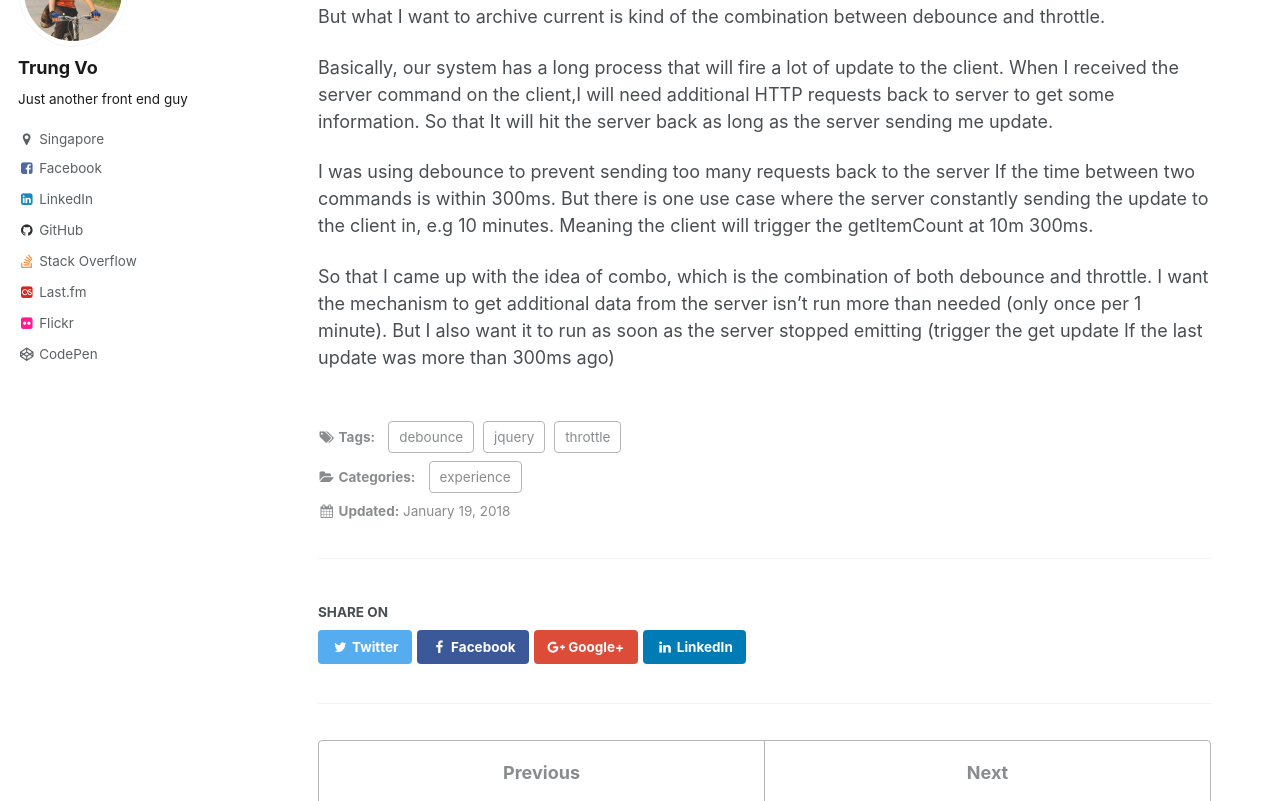
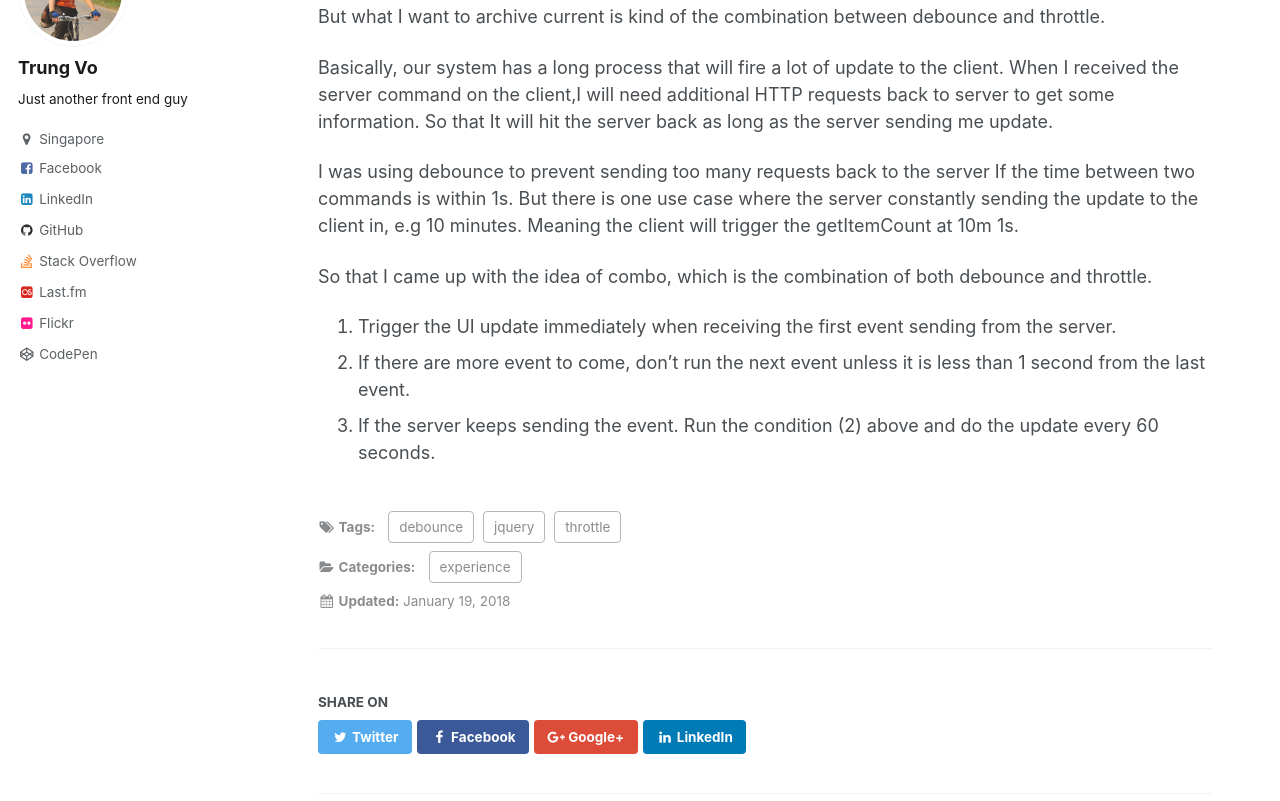
Before and after one commit to trungk18/trungk18.github.io, a Jekyll site: the page built from _posts/2018-01-19-debounce-throttle-combination.md, in a window 1280 px wide and 900 px high, scrolled down 1105 px, cut to the strip 99-900 px from the top of the window. Built offline with Jekyll 4.4.1, drawn with Linux system fonts in a browser that asks for light colours.

Commit message:
Update content

```diff
--- a/_posts/2018-01-19-debounce-throttle-combination.md
+++ b/_posts/2018-01-19-debounce-throttle-combination.md
@@ -33,6 +33,10 @@ But what I want to archive current is kind of the combination between debounce a
 
 Basically, our system has a long process that will fire a lot of update to the client. When I received the server command on the client,I will need additional HTTP requests back to server to get some information. So that It will hit the server back as long as the server sending me update.
 
-I was using debounce to prevent sending too many requests back to the server If the time between two commands is within 300ms. But there is one use case where the server constantly sending the update to the client in, e.g 10 minutes. Meaning the client will trigger the getItemCount at 10m 300ms.
+I was using debounce to prevent sending too many requests back to the server If the time between two commands is within 1s. But there is one use case where the server constantly sending the update to the client in, e.g 10 minutes. Meaning the client will trigger the getItemCount at 10m 1s.
 
-So that I came up with the idea of combo, which is the combination of both debounce and throttle. I want the mechanism to get additional data from the server isn't run more than needed (only once per 1 minute). But I also want it to run as soon as the server stopped emitting (trigger the get update If the last update was more than 300ms ago)
+So that I came up with the idea of combo, which is the combination of both debounce and throttle.
+
+1. Trigger the UI update immediately when receiving the first event sending from the server.
+2. If there are more event to come, don't run the next event unless it is less than 1 second from the last event.
+3. If the server keeps sending the event. Run the condition (2) above and do the update every 60 seconds.
```
